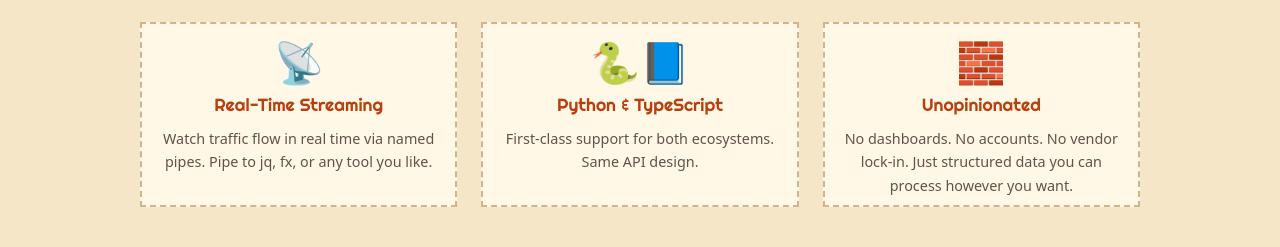
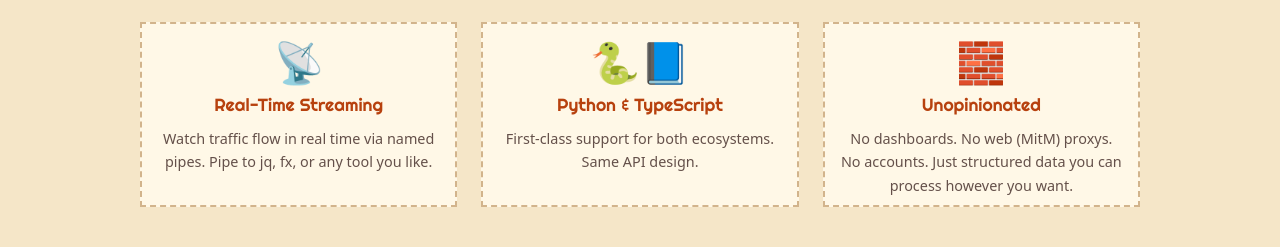
Before and after one commit to shuntly/shuntly-www, a Next.js app: page / in a window 1280 px wide. Shown: the part 2344-2591 px from the top of the page. Built offline with nearby package versions, Linux system fonts and the light colour scheme.

Commit message:
Update features.ts

```diff
--- a/data/features.ts
+++ b/data/features.ts
@@ -33,6 +33,6 @@ export const features = [
     icon: "\uD83E\uDDF1",
     title: "Unopinionated",
     description:
-      "No dashboards. No accounts. No vendor lock-in. Just structured data you can process however you want.",
+      "No dashboards. No web (MitM) proxys. No accounts. Just structured data you can process however you want.",
   },
 ];
```
